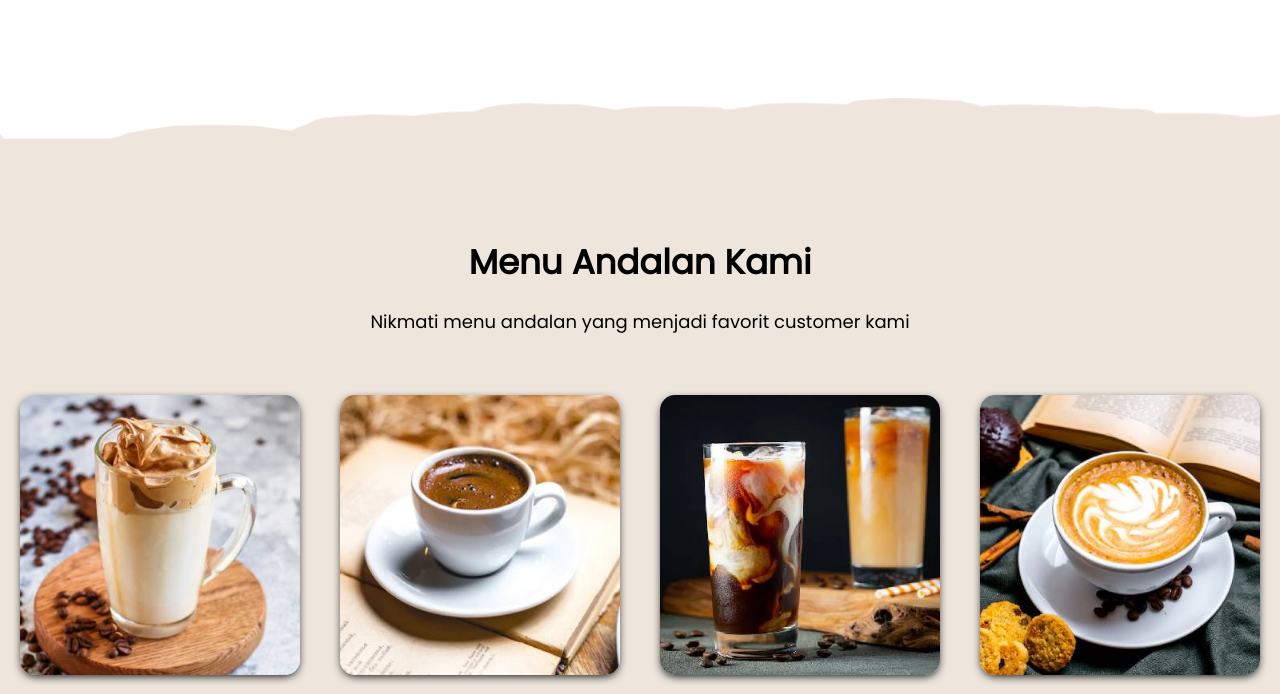
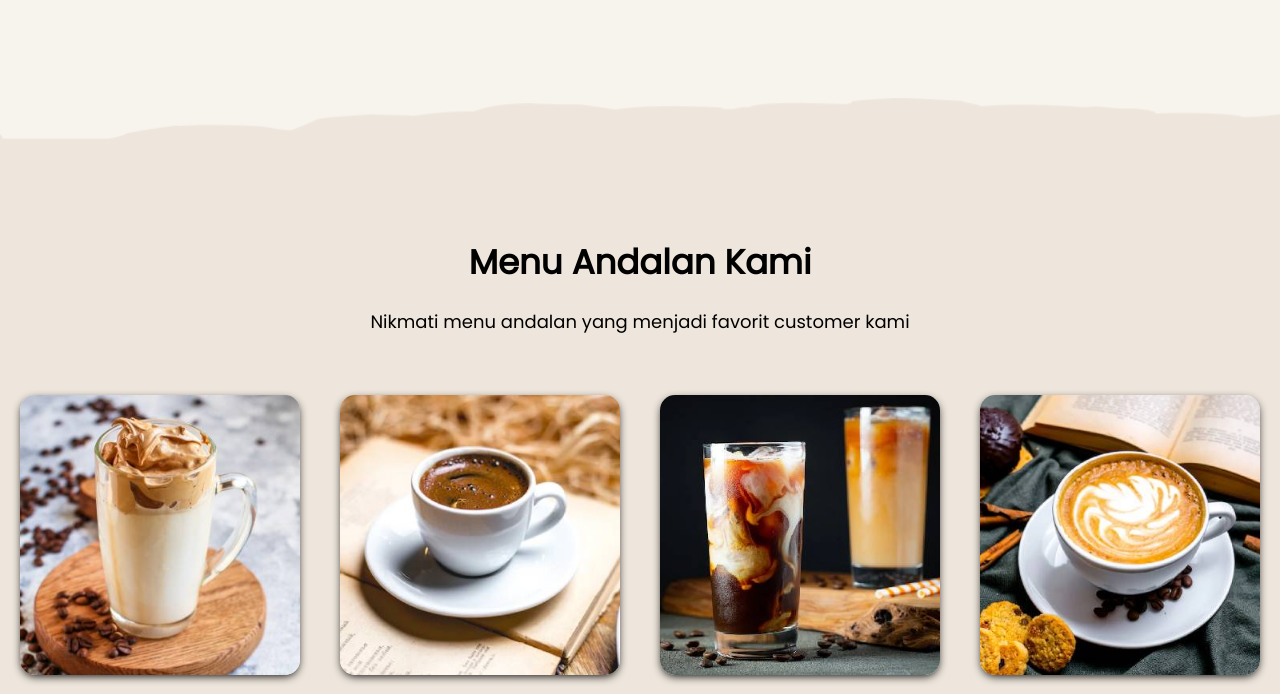
Before and after one commit to teddrian/kopi-kuy, a plain HTML site: page index.html in a window 1280 px wide. Shown: the part 495-1189 px from the top of the page. Drawn offline with Linux system fonts and the light colour scheme.

Commit message:
ganti background halaman

```diff
--- a/css/style.css
+++ b/css/style.css
@@ -20,6 +20,7 @@ html {
 body {
    /* mendaftarkan semua teks pada body menjadi family Poppins */
    font-family: 'Poppins';
+   background-color: rgb(247, 243, 237);
 }
 
 a {
```
